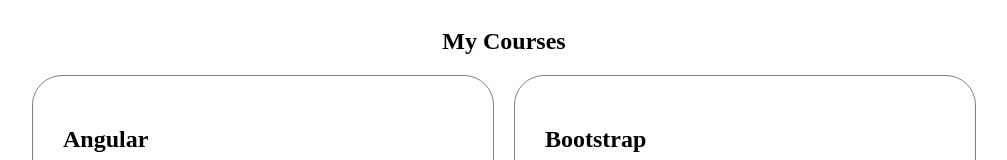
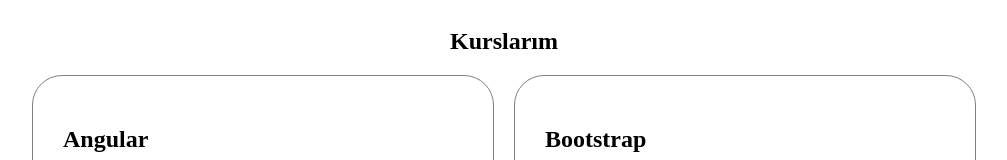
Before and after one commit to furkansylu97/ReactJs_Projects, a React (Vite) app in the folder CoursesProject/: page / in a window 1280 px wide. Shown: the top 160 px of the page, without its empty margins (136-1143 px from the left). Built offline with nearby package versions, Linux system fonts and the light colour scheme; data requests are answered from the project's data file.

Commit message:
Page refreshing operation was performed

```diff
--- a/CoursesProject/src/App.jsx
+++ b/CoursesProject/src/App.jsx
@@ -38,7 +38,16 @@
       {loading ? (
         <Loading />
       ) : (
-          <Courses courses={ courses } removeCourse = {deleteCourse} />
+        <>
+        {
+          courses.length === 0 ? (
+            <div>
+              <h2>Bütün Kurslar Silindi!!</h2>
+              <button onClick={() => {fetchCourses()}}>Yenile</button>
+            </div>
+          ) : (<Courses courses={ courses } removeCourse = {deleteCourse} />)
+        }
+        </>
       )}
     </div>
     </>
--- a/CoursesProject/src/components/Courses.jsx
+++ b/CoursesProject/src/components/Courses.jsx
@@ -5,7 +5,7 @@
   return (
     <div className='courseWrapper'>
         <div>
-            <h2>My Courses</h2>
+            <h2>Kurslarım</h2>
         </div>
         <div className='allCardWrapper'>
             {
```
